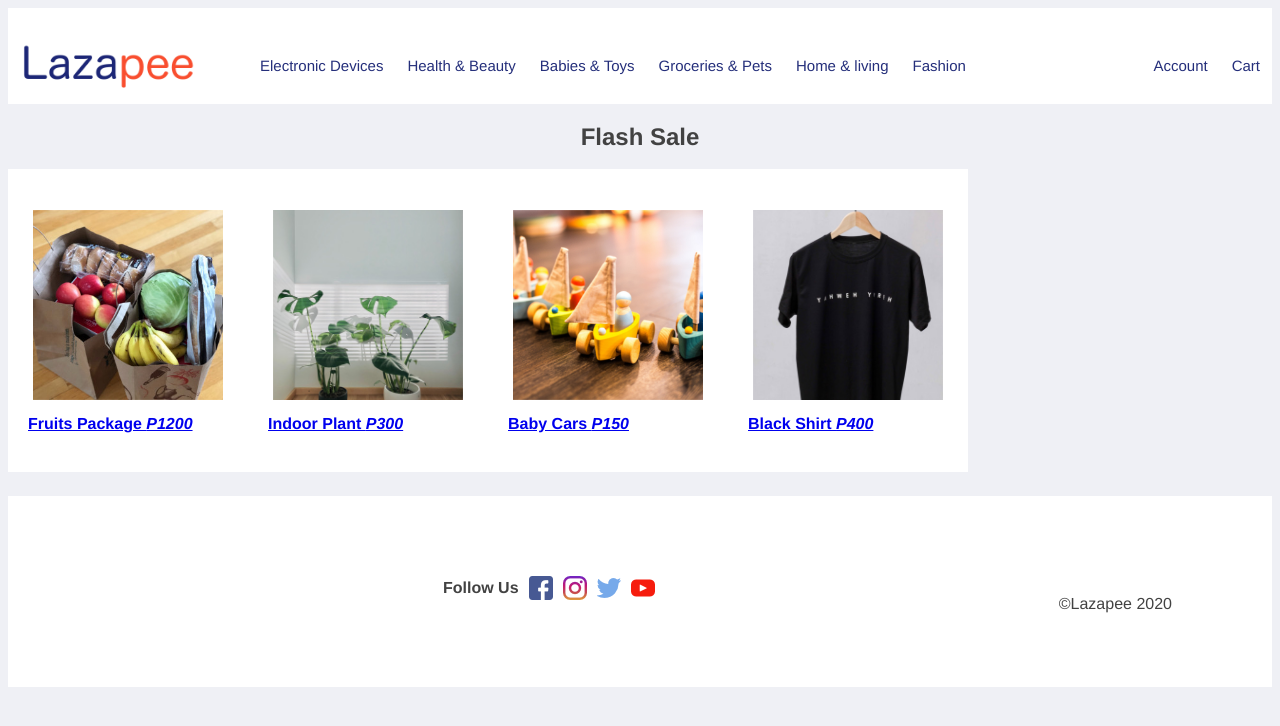
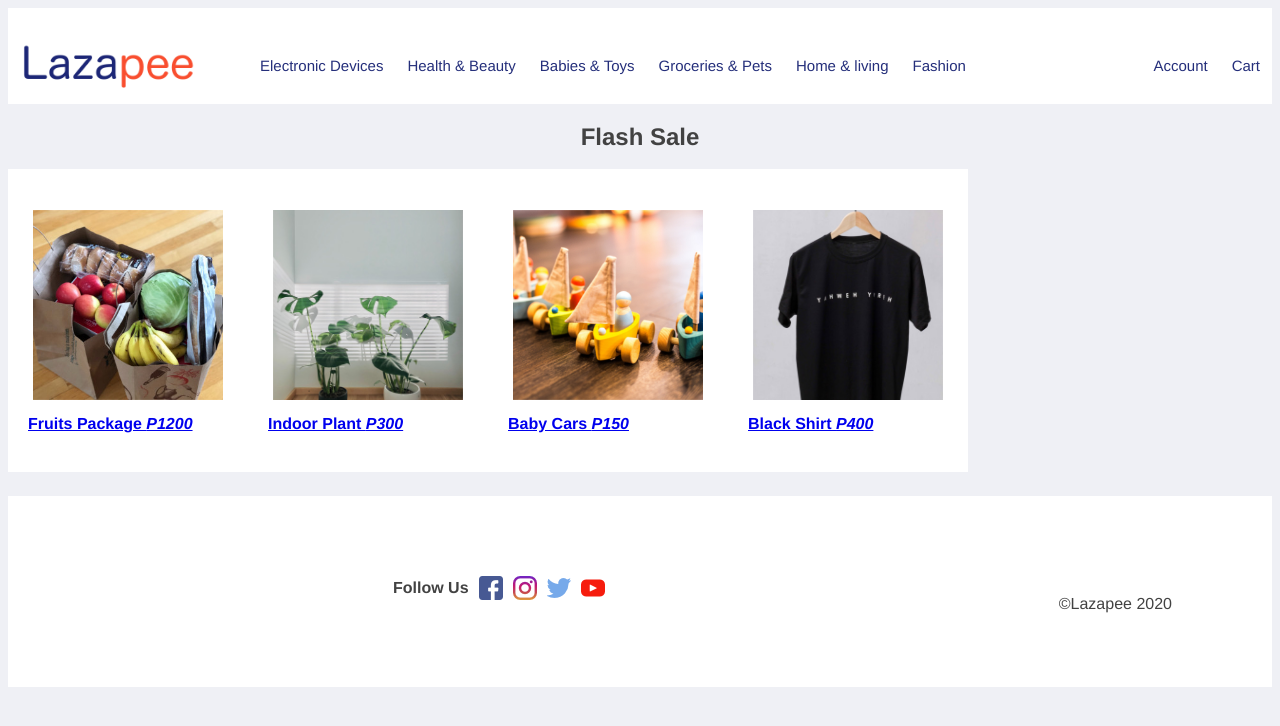
Before and after one commit to jerwena/lazapee-tapia, a plain HTML site: page index.html in a window 1280 px wide. Drawn offline with Linux system fonts and the light colour scheme.

Commit message:
Update style.css

```diff
--- a/style.css
+++ b/style.css
@@ -99,7 +99,7 @@ h1.initial {
     list-style-type: none;
     margin: 0px;
     overflow: hidden;
-    padding-left:350px ;
+    padding-left:300px ;
   }
 
   .nav-footer li {
@@ -110,4 +110,5 @@ h1.initial {
 .right{
   float: right;
   padding-right: 20px;
+  padding-bottom:20px;
 }
```
